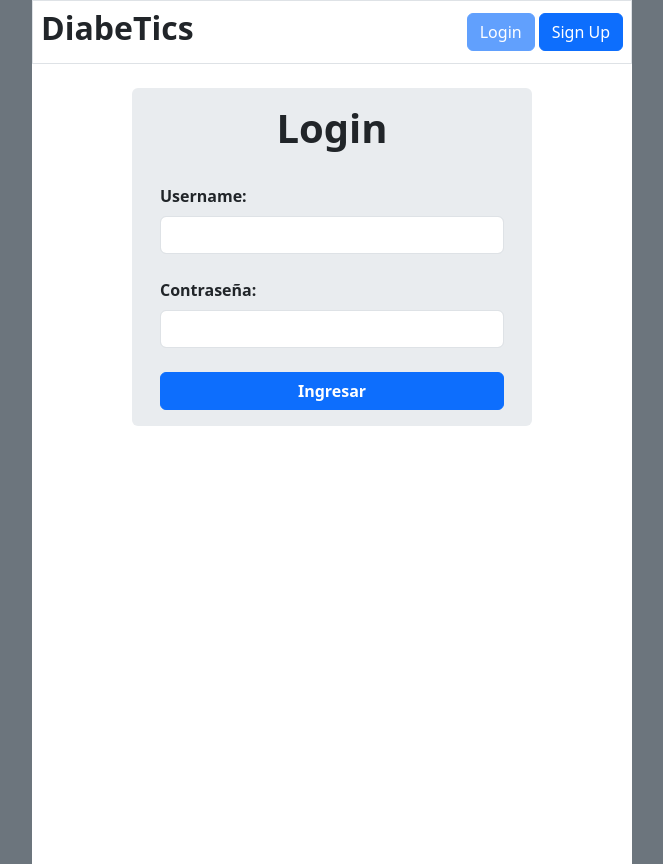
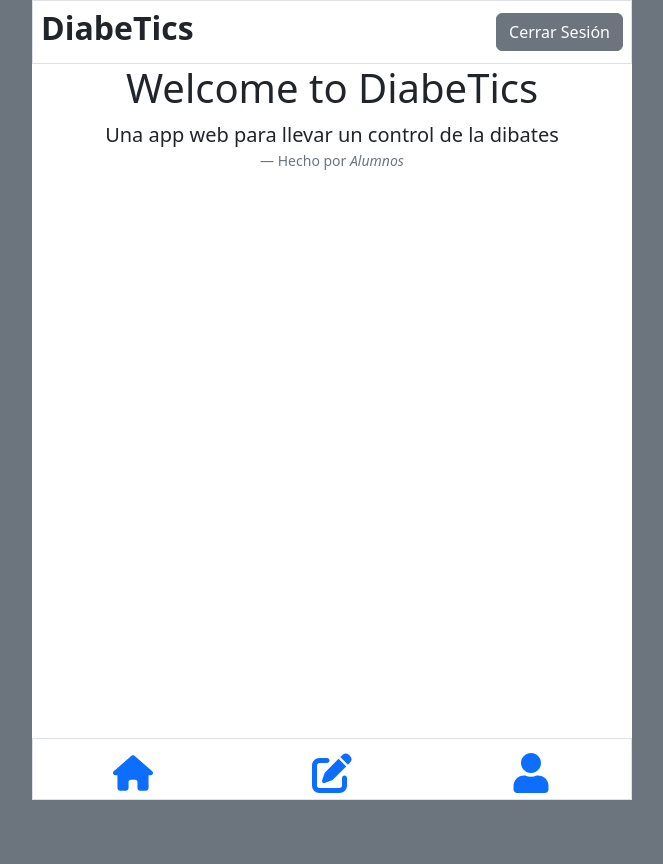
Before and after one commit to CascoArcilla/control-diabetes, a React (Vite) app: page / in a window 1280 px wide. Shown: the whole page, without its empty margins (308-971 px from the left). After the commit the page ends 800 px from the top, so only its background shows below. Built offline with nearby package versions, Linux system fonts and the light colour scheme.

Commit message:
Unas correcciones a los estilos de la raiz y el div root

```diff
--- a/src/auth/AuthPorvider.jsx
+++ b/src/auth/AuthPorvider.jsx
@@ -3,7 +3,7 @@ import { createContext, useContext, useEffect, useState } from "react";
 const AuthContext = createContext();
 
 export function AuthProvider({ children }) {
-  const [isAuthenticated, setIsAuthenticated] = useState(false);
+  const [isAuthenticated, setIsAuthenticated] = useState(true);
   const [user, setUser] = useState({});
   const [update, setUpdate] = useState(false);
 
--- a/src/components/header/Hedaer.jsx
+++ b/src/components/header/Hedaer.jsx
@@ -4,7 +4,10 @@ export default function Header({ position, changePosition }) {
   const { isAuthenticated, changeAuthenticat } = useAuth();
 
   return (
-    <header className="container-sm container-max-600 border bg-body p-2 ">
+    <header
+      className="container-sm container-max-600 border bg-body p-2 "
+      style={{ maxHeight: "70px" }}
+    >
       <div className="container-fluid d-flex justify-content-between align-items-center p-0">
         <h2 className="fw-bolder">DiabeTics</h2>
         {!isAuthenticated ? (
--- a/src/components/navigation/Nav.jsx
+++ b/src/components/navigation/Nav.jsx
@@ -4,7 +4,10 @@ import { Link } from "react-router-dom";
 
 export default function Nav() {
   return (
-    <nav className="fixed-bottom container-max-600 bg-body container-lg p-0 ">
+    <nav
+      className="fixed-bottom container-max-600 bg-body container-lg p-0 "
+      style={{ maxHeight: "70px" }}
+    >
       <ul
         className="border d-flex flex-row justify-content-around fs-1 "
         style={{ margin: "0", padding: "0", minHeight: "3.5rem" }}
--- a/src/css/styles.css
+++ b/src/css/styles.css
@@ -1,9 +1,11 @@
 body {
     padding: 0;
     margin: 0;
-    overflow: hidden;
+    overflow-x: hidden;
     min-height: 100vh;
     min-width: 100vw;
+    display: flex;
+    flex-direction: column;
 }
 
 .container-max-600 {
@@ -16,4 +18,8 @@ body {
 
 #root {
     padding: 0;
+    min-height: max-content;
+    flex: 1;
+    display: flex;
+    flex-direction: column;
 }
--- a/src/routes/protectedRoot.jsx
+++ b/src/routes/protectedRoot.jsx
@@ -25,8 +25,8 @@ export default function ProtectedRoot() {
     <>
       <Header />
       <div
-        className="container-sm container-max-600 bg-body d-flex flex-column align-items-center "
-        style={{ minHeight: "100vh" }}
+        className="container-sm container-max-600 bg-body d-flex flex-column align-items-center flex-grow-1 "
+        style={{ marginBottom: "50px" }}
       >
         {home}
         <Outlet />
@@ -49,10 +49,7 @@ function DefaultInterface({ children }) {
     <>
       <Navigate to="/" />
       <Header position={position} changePosition={changePosition} />
-      <div
-        className="container-sm container-max-600 bg-body d-flex flex-column align-items-center pt-4 "
-        style={{ minHeight: "100vh" }}
-      >
+      <div className="container-sm container-max-600 bg-body d-flex flex-column align-items-center flex-grow-1  pt-4 ">
         {position == "login" && <Login />}
         {position == "signup" && <SignUp />}
       </div>
```
